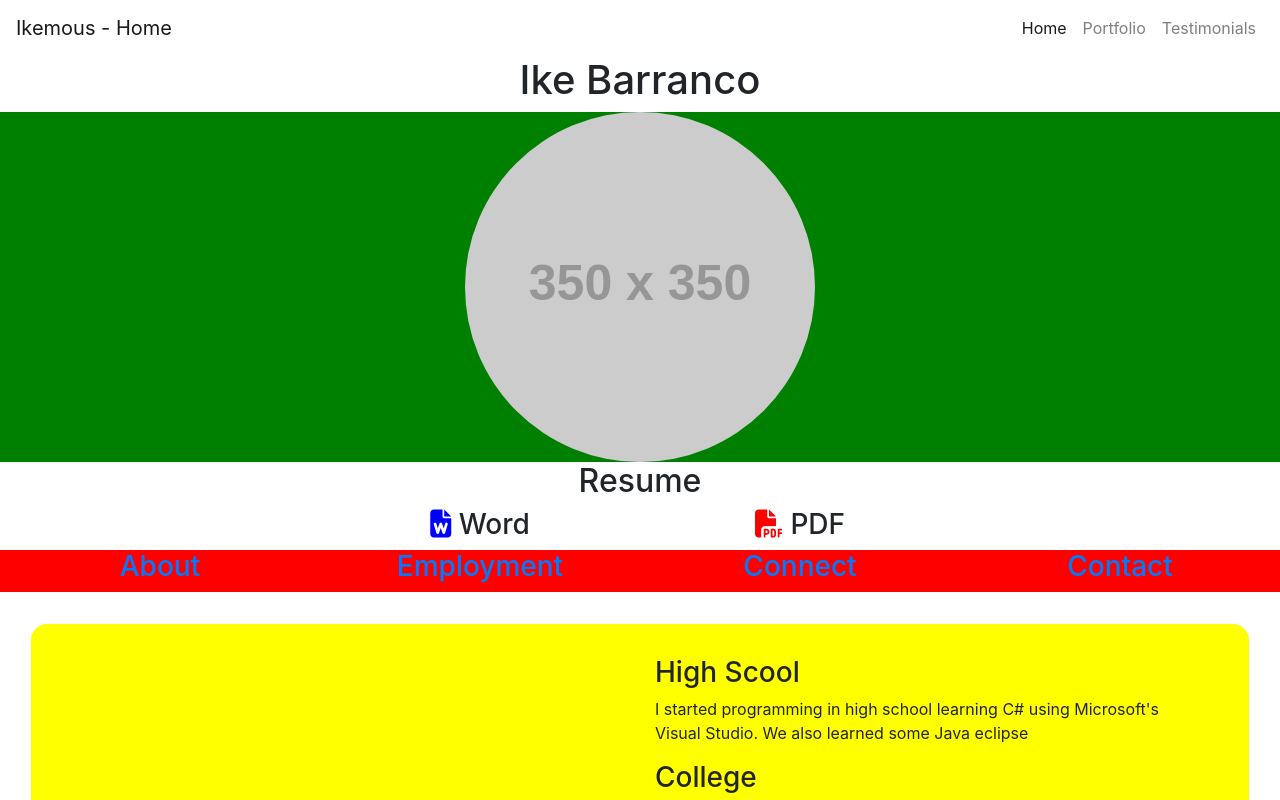
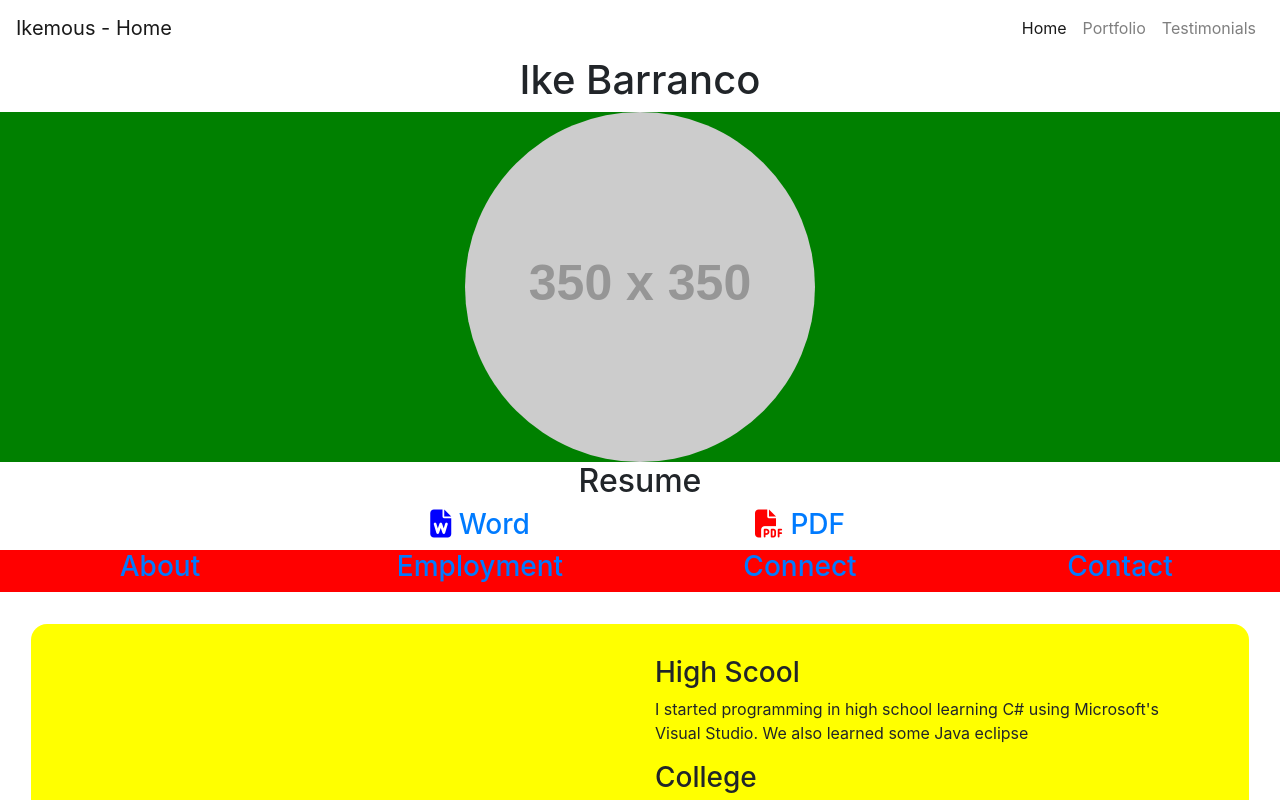
Before and after one commit to ikemous/portfolio, a React (Create React App) app in the folder client/: page / in a window 1280 px wide. Shown: the top 800 px of the page. Built offline with nearby package versions, Linux system fonts and the light colour scheme.

Commit message:
added links to the resumes

```diff
--- a/client/src/components/EmployMePlease.tsx
+++ b/client/src/components/EmployMePlease.tsx
@@ -8,12 +8,12 @@ function EmployMePlease() {
             <Col  xs={3} />
             <Col xs={3} className="wordResume">
                 <h3>
-                    <a><i className="fas fa-file-word"></i> Word</a>
+                    <a href="/files/resume.docx" rel="noopener noreferrer" target="_blank"><i className="fas fa-file-word"></i> Word</a>
                 </h3>
             </Col>
             <Col xs={3} className="Resume">
                 <h3>
-                    <a><i className="fas fa-file-pdf"></i> PDF</a>
+                    <a href="/files/resume.pdf" rel="noopener noreferrer" target="_blank"><i className="fas fa-file-pdf"></i> PDF</a>
                 </h3>
             </Col>
             <Col  xs={3} />
```
